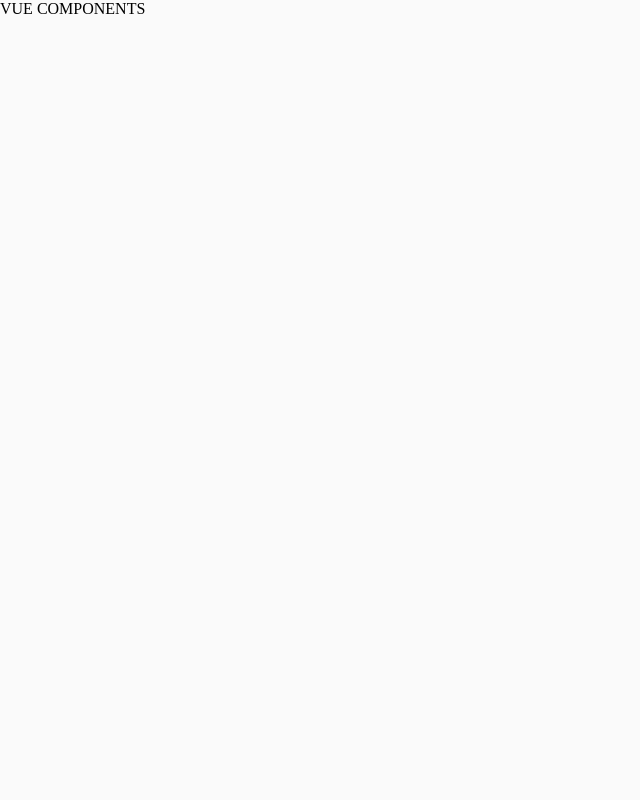
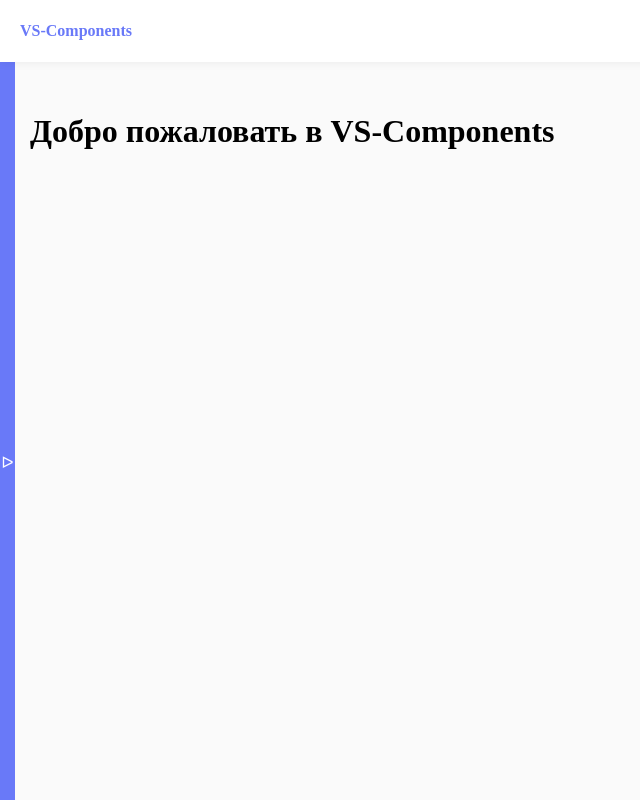
Before and after one commit to stark1406/vs-components, a Vue app: page / in a window 1280 px wide. Shown: the whole page, without its empty margins (0-640 px from the left). Built offline with nearby package versions, Linux system fonts and the light colour scheme.

Commit message:
feat: added sidebar

```diff
--- a/src/App.vue
+++ b/src/App.vue
@@ -1,21 +1,62 @@
 <script setup lang="ts">
+import Header from '@/components/layout/Header.vue';
+import Sidebar from '@/components/layout/Sidebar.vue';
+import { ref } from 'vue'
+
+const isOpenMenu = ref<boolean>(false)
+
+function toggleMenu(): void {
+  isOpenMenu.value = !isOpenMenu.value
+}
 </script>
 
 <template>
-  <router-view/>
+  <div class="container">
+    <div
+      class="sidebar-toggle"
+      @click="toggleMenu"
+    >
+      &#5125;
+    </div>
+    <Header />
+    <Sidebar :is-open-side-bar="isOpenMenu" />
+    <div
+      :class="[
+        'content',
+        {
+          content_full: !isOpenMenu
+        }
+      ]"
+    >
+      <router-view />
+    </div>
+  </div>
 </template>
 
-<style scoped>
-.logo {
-  height: 6em;
-  padding: 1.5em;
-  will-change: filter;
-  transition: filter 300ms;
+<style lang="scss" scoped>
+@import "./styles/global.scss";
+.content {
+  max-width: 1400px;
+  margin-left: 250px;
+  padding: 30px;
+  transition: .2s;
+  &_full {
+    margin-left: 0;
+  }
 }
-.logo:hover {
-  filter: drop-shadow(0 0 2em #646cffaa);
-}
-.logo.vue:hover {
-  filter: drop-shadow(0 0 2em #42b883aa);
+
+.sidebar-toggle {
+  position: fixed;
+  left: 0;
+  width: 15px;
+  background-color: var(--primary-color);
+  height: 100%;
+  top: 62px;
+  z-index: 1;
+  cursor: pointer;
+  color: #fff;
+  display: flex;
+  align-items: center;
+  justify-content: center;
 }
 </style>
--- /dev/null
+++ b/src/components/layout/Header.vue
@@ -0,0 +1,21 @@
+<template>
+  <header class="header">
+    <router-link to="/">
+      VS-Components
+    </router-link>
+  </header>
+</template>
+
+<style>
+.header {
+  background: #fff;
+  font-weight: bold;
+  padding: 0 20px;
+  box-shadow: 0px 0px 10px rgba(0, 0, 0, 0.07);
+  height: 62px;
+  display: flex;
+  align-items: center;
+  z-index: 1;
+  position: relative;
+}
+</style>
--- /dev/null
+++ b/src/components/layout/Sidebar.vue
@@ -0,0 +1,73 @@
+<script lang="ts" setup>
+import { ref, defineProps } from 'vue'
+
+interface Link {
+  name: string;
+  href: string;
+}
+
+defineProps({
+  isOpenSideBar: {
+    type: Boolean,
+    default: false,
+    required: true,
+  }
+})
+
+const links = ref<Array<Link>>([
+  {
+    name: 'Button',
+    href: '/button'
+  }
+])
+</script>
+
+<template>
+  <div
+    :class="[
+      'sidebar',
+      {
+        sidebar_isopen: isOpenSideBar
+      }
+    ]"
+  >
+    <router-link
+      v-for="link in links"
+      :key="link.name"
+      class="sidebar__link"
+      :to="link.href"
+    >
+      {{ link.name }}
+    </router-link>
+  </div>
+</template>
+
+<style lang="scss" scoped>
+.sidebar{
+  left: 0;
+  top: 62px;
+  height: 100%;
+  background: #fff;
+  position: fixed;
+  width: 250px;
+  padding: 20px;
+  transition: 0.2s;
+  box-shadow: 0px 0px 10px rgba(0, 0, 0, 0.07);
+  transform: translateX(-250px);
+  &_isopen {
+    transform: translateX(0px);
+  }
+  &__link {
+    display: block;
+    border-radius: 12px;
+    padding: 10px;
+    border: 2px solid #fff;
+    transition: 0.2s;
+    font-weight: bold;
+    margin-bottom: 10px;
+    &:hover {
+      border-color: var(--promary-color)
+    }
+  }
+}
+</style>
--- a/src/router/index.ts
+++ b/src/router/index.ts
@@ -1,11 +1,24 @@
+import { defineComponent } from 'vue';
 import { createRouter, createWebHistory } from 'vue-router'
 import index from "@/views/index.vue"
+import Button from '@/views/Button.vue'
 
-const routes = [
+interface Route {
+  path: string;
+  name: string;
+  component: ReturnType<typeof defineComponent>;
+}
+
+const routes: Array<Route> = [
   {
     path: '/',
     name: 'index',
     component: index
+  },
+  {
+    path: '/button',
+    name: 'Button',
+    component: Button
   }
 ]
 
--- /dev/null
+++ b/src/views/Button.vue
@@ -0,0 +1,5 @@
+<template>
+  <h1 class="heading-1">
+    Button
+  </h1>
+</template>
--- a/src/views/index.vue
+++ b/src/views/index.vue
@@ -1,3 +1,3 @@
 <template>
-    <div>VUE COMPONENTS</div>
+  <h1>Добро пожаловать в VS-Components</h1>
 </template>
```
